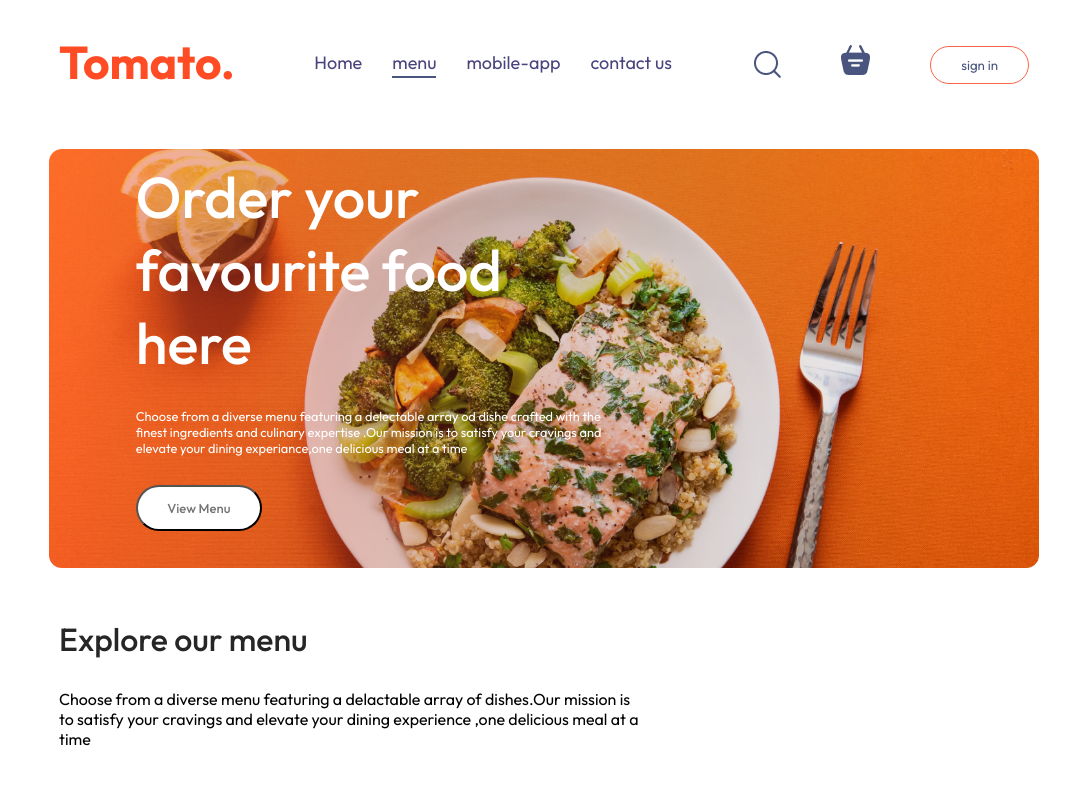
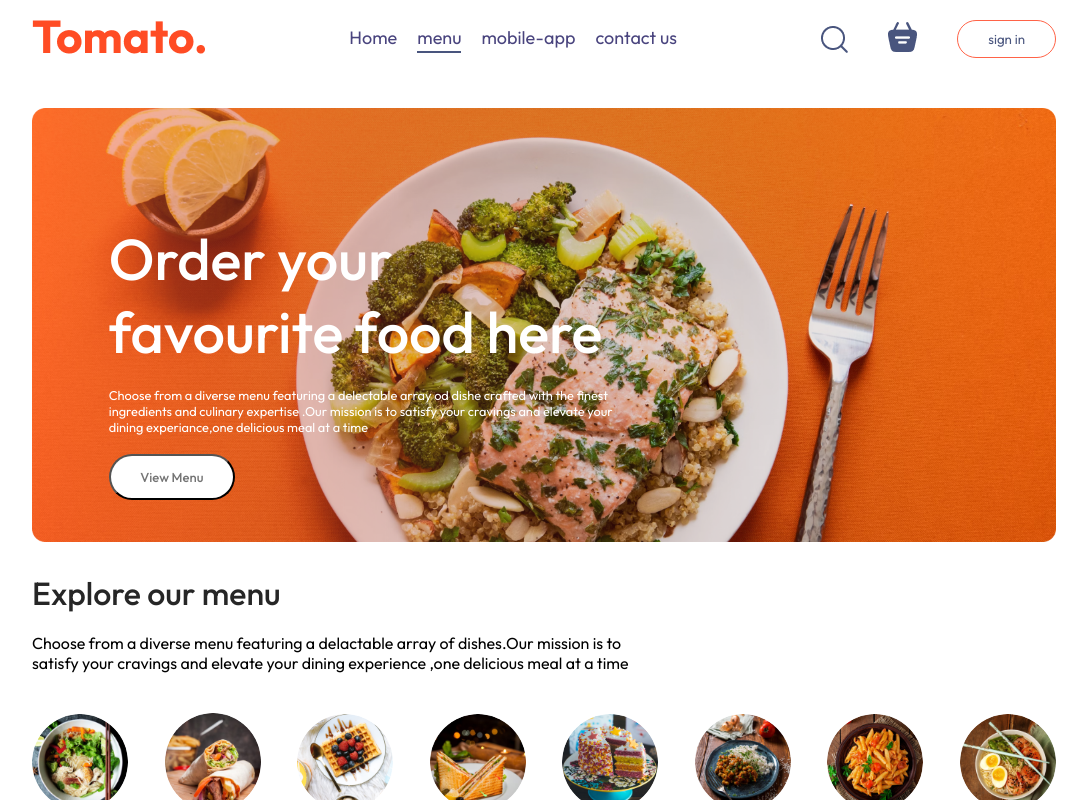
Before and after one commit to SanmuganathanLathusan/yumzy-food-app, a React (Vite) app: page / in a window 1280 px wide. Shown: the top 800 px of the page, without its empty margins (96-1183 px from the left). Built offline with nearby package versions, Linux system fonts and the light colour scheme.

Commit message:
modified  src/index.css file

```diff
--- a/src/index.css
+++ b/src/index.css
@@ -2,9 +2,10 @@
 
 *{
   padding: 0;
-  margin: 5px;
+  margin: 0;
   box-sizing: border-box;
   font-family: outfit;
+  scroll-behavior: smooth;
 }
 body{
   min-height: 100vh;
```
